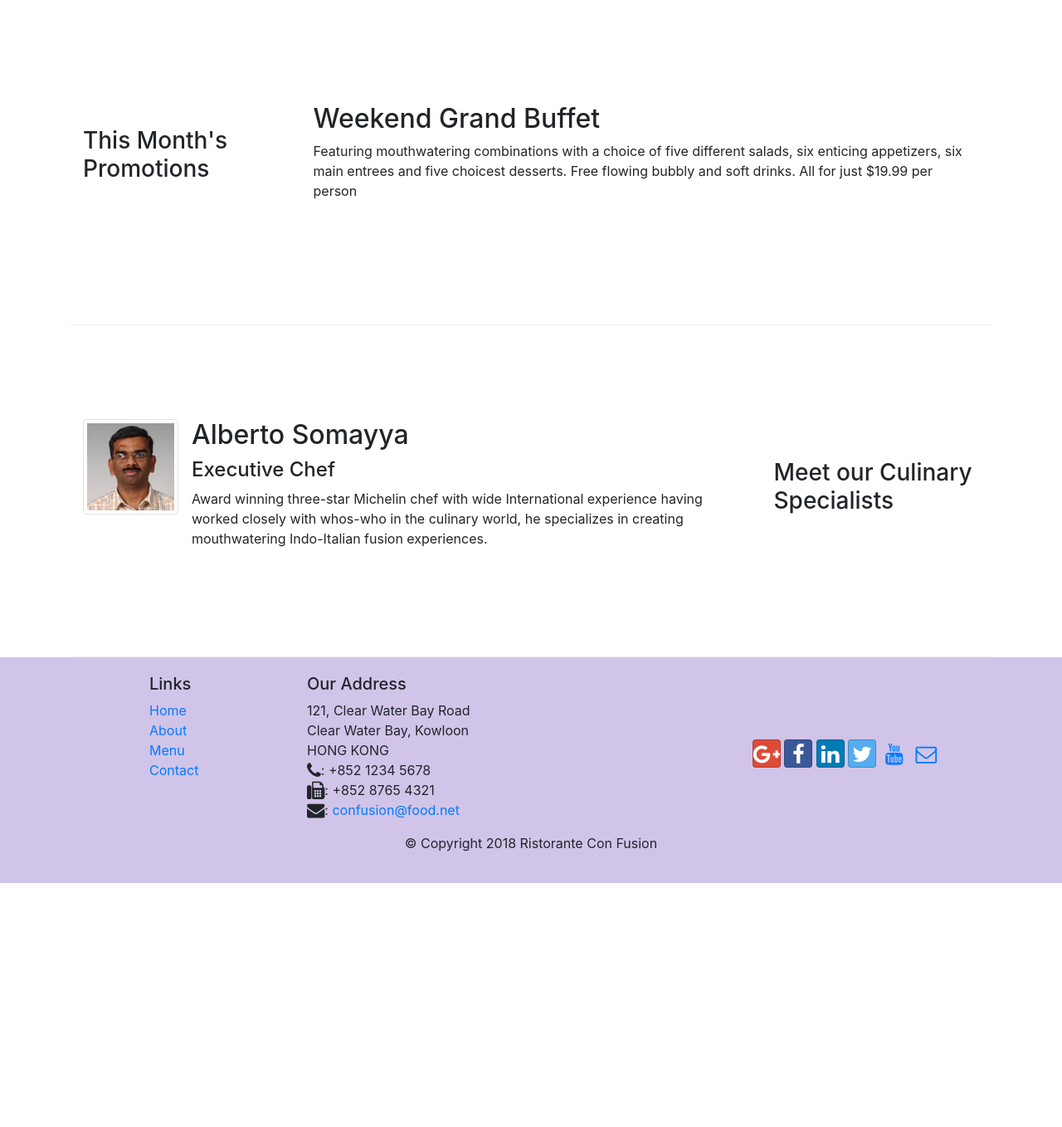
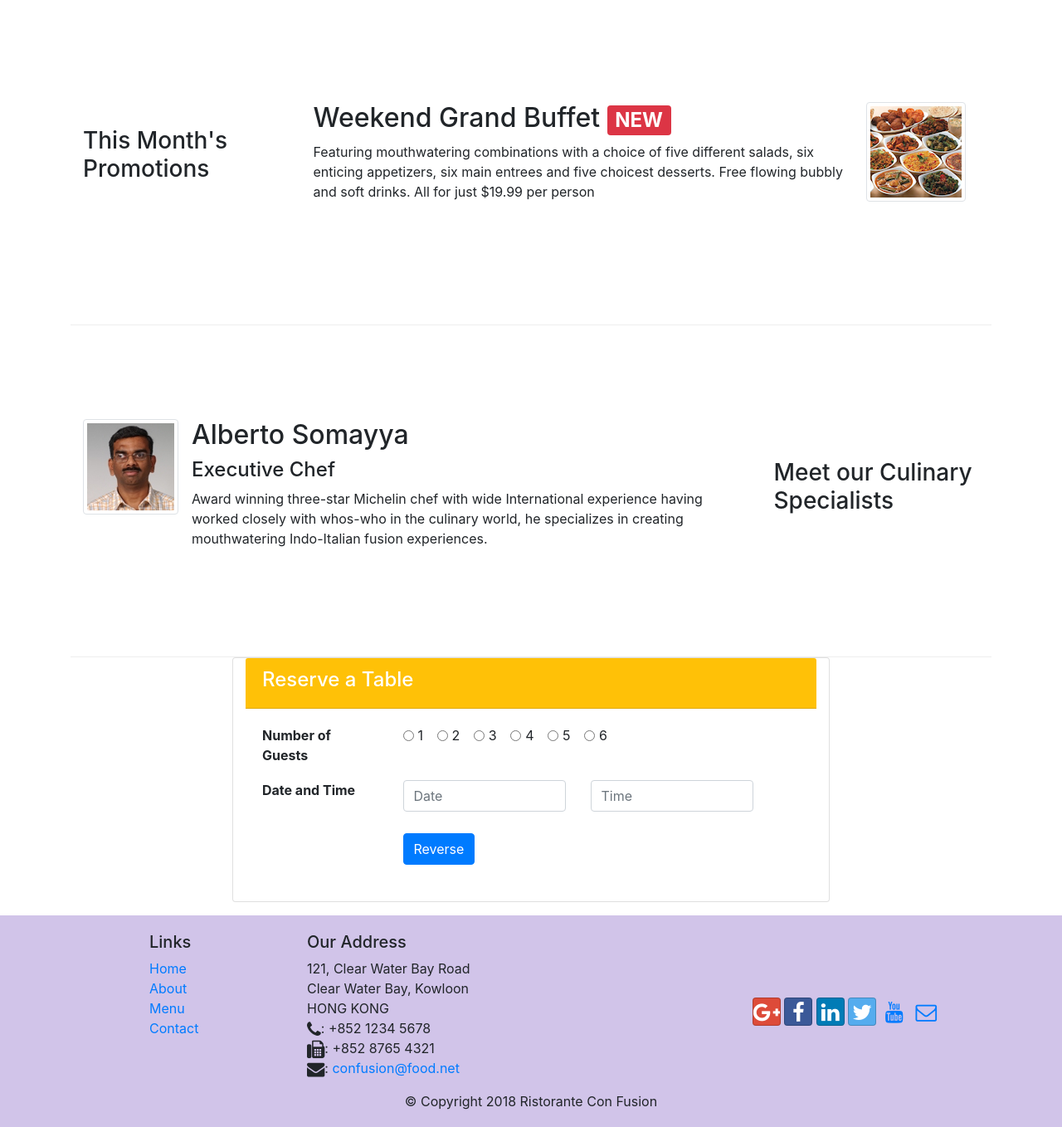
Before and after one commit to pratikgdb/conFusion, a website: page index.html in a window 1280 px wide. Shown: the part 720-2078 px from the top of the page at 83% size. Before the commit the page ends 1784 px from the top, so only its background shows below. Drawn offline with nearby package versions, Linux system fonts and the light colour scheme.

Commit message:
Assignment 2

```diff
--- a/index.html
+++ b/index.html
@@ -43,6 +43,9 @@
                 <div class="col-12 col-sm align-self-center">
                   <img src="img/logo.png" class="img-fluid">
                 </div>
+                <div class="col-12 col-sm align-self-center">
+                  <button type="button" class="btn btn-sm btn-block btn-warning"><a href="#reserve">Reserve Table</a></button>
+                </div>
             </div>
         </div>
   </header>
@@ -57,7 +60,7 @@
                 <img class="d-flex mr-3 img-thumbnail align-self-center" src="img/uthappizza.png" alt="uthappizza">
                 <div class="media-body">
                   <h2 class="mt-0">Uthappizza <span class="badge badge-danger">HOT</span> <span class="badge badge-pill badge-secondary">$4.99</span></h2>
-                  <p>A unique combination of Indian Uthappam (pancake) and Italian pizza, topped with Cerignola olives, ripe vine cherry tomatoes, Vidalia onion, Guntur chillies and Buffalo Paneer.</p>
+                  <p class="d-none d-sm-block">A unique combination of Indian Uthappam (pancake) and Italian pizza, topped with Cerignola olives, ripe vine cherry tomatoes, Vidalia onion, Guntur chillies and Buffalo Paneer.</p>
                 </div>
               </div>
             </div>
@@ -69,8 +72,15 @@
                 <h3>This Month's Promotions</h3>
             </div>
             <div class="col col-sm col-md">
-                <h2>Weekend Grand Buffet</h2>
-                <p>Featuring mouthwatering combinations with a choice of five different salads, six enticing appetizers, six main entrees and five choicest desserts. Free flowing bubbly and soft drinks. All for just $19.99 per person </p>
+              <div class="media">
+                <div class="order-sm-last">
+                  <img class="d-flex mr-3 img-thumbnail align-self-center" src="img/buffet.png" alt="buffet">
+                </div>
+                <div class="media-body order-sm-first">
+                  <h2>Weekend Grand Buffet <span class="badge badge-danger">NEW</span></h2>
+                  <p class="d-none d-sm-block">Featuring mouthwatering combinations with a choice of five different salads, six enticing appetizers, six main entrees and five choicest desserts. Free flowing bubbly and soft drinks. All for just $19.99 per person </p>
+                </div>
+              </div>
             </div>
         </div>
 
@@ -84,11 +94,72 @@
                 <div class="media-body">
                   <h2>Alberto Somayya</h2>
                   <h4>Executive Chef</h4>
-                  <p>Award winning three-star Michelin chef with wide International experience having worked closely with whos-who in the culinary world, he specializes in creating mouthwatering Indo-Italian fusion experiences. </p>
+                  <p class="d-none d-sm-block">Award winning three-star Michelin chef with wide International experience having worked closely with whos-who in the culinary world, he specializes in creating mouthwatering Indo-Italian fusion experiences. </p>
                 </div>
               </div>
             </div>
+       </div>
+      <div class="col d-flex justify-content-center">
+       <div class="card mb-3 col-12 col-sm-8 w-100" id="reserve">
+          <div class="card-header text-white bg-warning"><h4>Reserve a Table</h4></div>
+          <div class="card-body">
+            <dl class="row">
+              <dt class="col-12 col-sm-3">Number of Guests</dt>
+              <dd class="col-12 col-sm-8 col-xs">
+                <div class="form-check form-check-inline">
+                  <input class="form-check-input" type="radio" name="inlineRadioOptions" id="inlineRadio1" value="option1">
+                  <label class="form-check-label" for="inlineRadio1">1</label>
+                </div>
+                <div class="form-check form-check-inline">
+                  <input class="form-check-input" type="radio" name="inlineRadioOptions" id="inlineRadio2" value="option2">
+                  <label class="form-check-label" for="inlineRadio2">2</label>
+                </div>
+               <div class="form-check form-check-inline">
+                <input class="form-check-input" type="radio" name="inlineRadioOptions" id="inlineRadio3" value="option3">
+                <label class="form-check-label" for="inlineRadio3">3</label>
+               </div>
+               <div class="form-check form-check-inline">
+                <input class="form-check-input" type="radio" name="inlineRadioOptions" id="inlineRadio4" value="option4">
+                <label class="form-check-label" for="inlineRadio4">4</label>
+              </div>
+              <div class="form-check form-check-inline">
+                <input class="form-check-input" type="radio" name="inlineRadioOptions" id="inlineRadio5" value="option5">
+                <label class="form-check-label" for="inlineRadio5">5</label>
+              </div>
+              <div class="form-check form-check-inline">
+                <input class="form-check-input" type="radio" name="inlineRadioOptions" id="inlineRadio6" value="option6">
+                <label class="form-check-label" for="inlineRadio6">6</label>
+              </div>
+            </dd>
+            <dt class="col-6"></dt>
+            <dd class="col-6"></dd>
+            <dt class="col-6"></dt>
+            <dd class="col-6"></dd>
+            <dt class="col-12 col-sm-3">Date and Time</dt>
+            <dd class="col-sm-8 col-xs">
+              <form>
+                <div class="row">
+                  <div class="col-12 col-sm">
+                    <input type="text" class="form-control" placeholder="Date">
+                  </div>
+                  <div class="col-12 col-sm">
+                    <input type="text" class="form-control" placeholder="Time">
+                  </div>
+                </div>
+              </form>
+            </dd>
+            <dt class="col-6"></dt>
+            <dd class="col-6"></dd>
+            <dt class="col-6"></dt>
+            <dd class="col-6"></dd>
+            <dt class="col-3"></dt>
+            <dd class="col-8">
+              <button type="button" class="btn btn-primary">Reverse</button>
+            </dd>
+          </dl>
         </div>
+       </div>
+      </div>
     </div>
 
     <footer class="footer">
```
